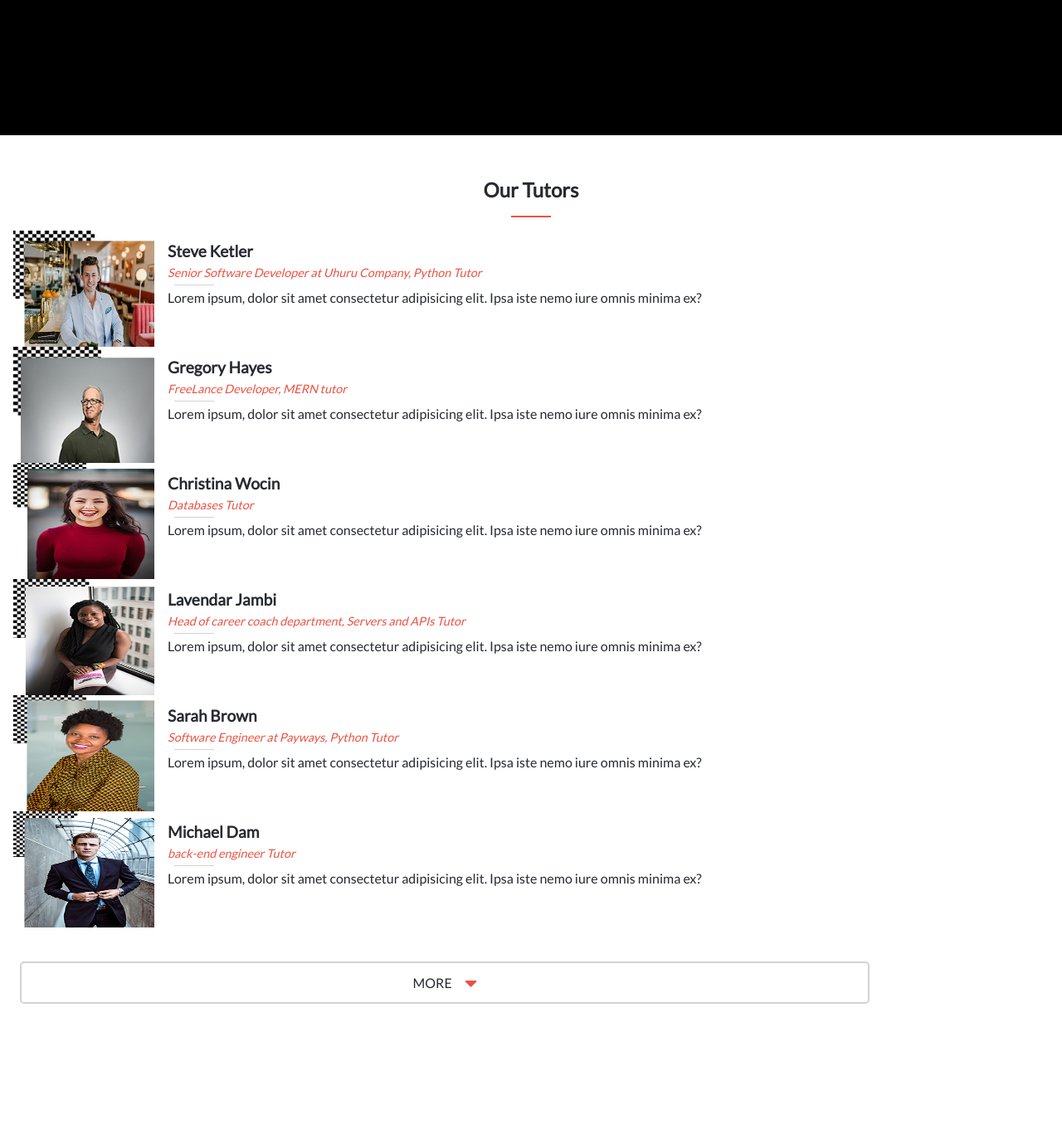
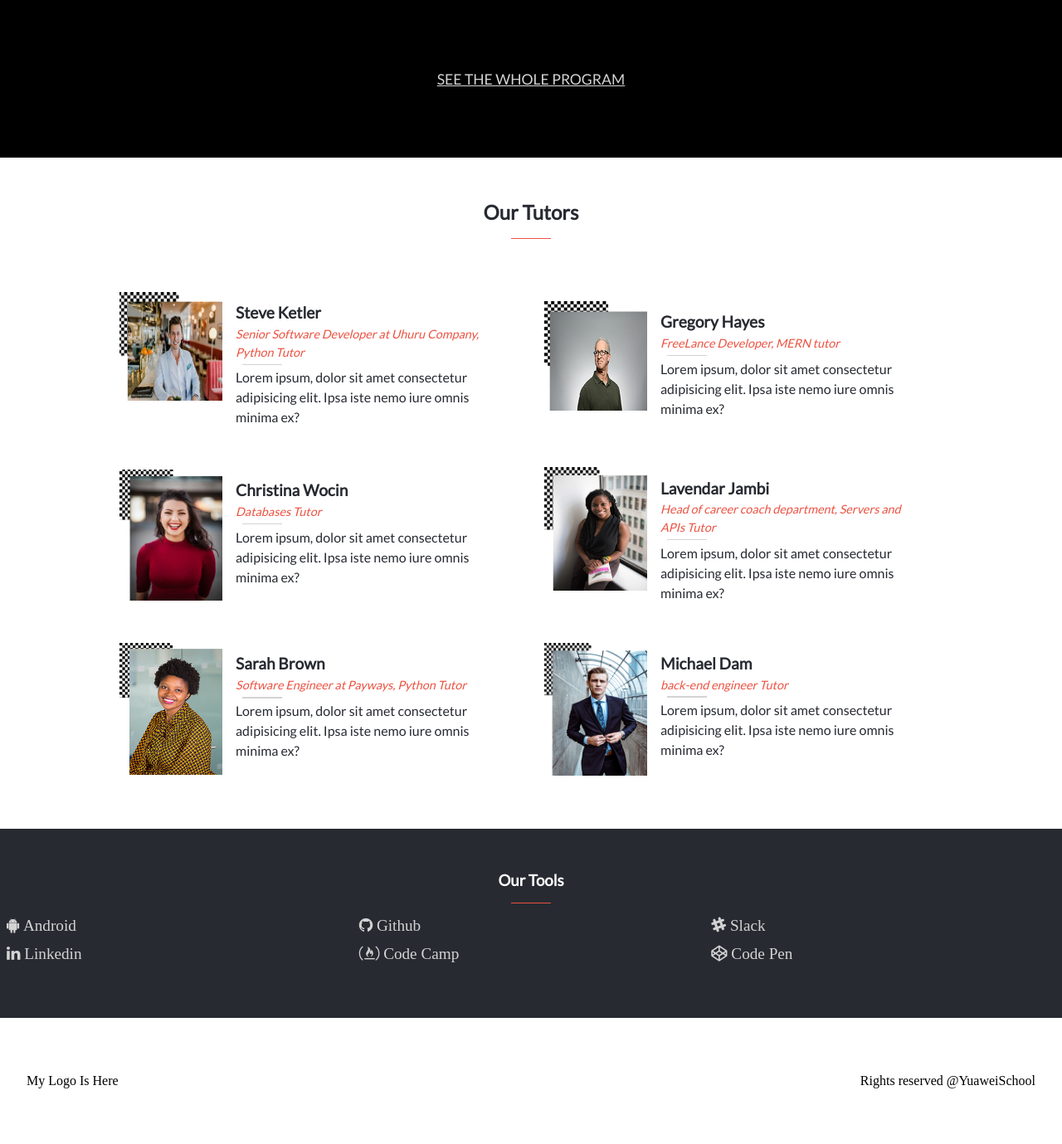
Before and after one commit to kessio/capstoneProject-1, a website: page index.html in a window 1280 px wide. Shown: the part 1135-2514 px from the top of the page at 83% size. Before the commit the page ends 2450 px from the top, so only its background shows below. Drawn offline with Linux system fonts and the light colour scheme; a web font is replaced by a local one.

Commit message:
Addedstyling to desktop tutor section

```diff
--- a/index.html
+++ b/index.html
@@ -101,6 +101,7 @@
             </div>
             <button class="signup-btn"><a href="#">Get Started</a></button>
         </div>
+        <div class="whole-program"><a href="#">See The Whole Program</a></div>
     </section>
     <section class="featured-tutors">
         <h3 class="section-title">Our Tutors</h3>
@@ -158,11 +159,30 @@
                     <p class="tutor-details">Lorem ipsum, dolor sit amet consectetur adipisicing elit. Ipsa iste nemo iure omnis minima ex?</p>
                 </div>
             </div>
-            <div class="more-tutors">
-                <a href="#">MORE <i class="fa fa-caret-down"></i></a>
-            </div>
+        </div>
+        <div class="more-tutors">
+            <a href="#">MORE <i class="fa fa-caret-down"></i></a>
         </div>
     </section>
+    <section class="partners">
+        <h3>Our Tools</h3>
+        <div class="partners-logos">
+            <ul class="partner-list">
+                <li class="logo-item"><i class="fa fa-android"> Android</i></li>
+                <li class="logo-item"><i class="fa fa-github"> Github</i></li>
+                <li class="logo-item"><i class="fa fa-slack"> Slack</i></li>
+                <li class="logo-item"><i class="fa fa-linkedin"> Linkedin</i></li>
+                <li class="logo-item"><i class="fa fa-free-code-camp"> Code Camp</i></li>
+                <li class="logo-item"><i class="fa fa-codepen"> Code Pen</i></li>
+            </ul>
+        </div>
+    </section>
+
+    <footer class="footer-section">
+        <div class="logo">My Logo Is Here</div>
+        <div class="reserved">Rights reserved @YuaweiSchool</div>
+    </footer>
+
 
   <script src="main.js"></script>
 </body>
--- a/style.css
+++ b/style.css
@@ -430,6 +430,9 @@ svg {
         display: none;
 
     }
+    .whole-program {
+        display: none;
+    }
 
 }
 /*=============================================  Desktop View  ==============================================================*/
@@ -519,15 +522,48 @@ svg {
  .program-row {
     display: flex;
     margin: 0 3rem;
-    padding-bottom: 10rem;
  }
  .program-col{
     display: flex;
     flex-direction: column;
     align-items: center;
-
  }
  .signup-btn {
     display: none;
  }
+ .whole-program{
+    padding: 5rem 0;
+    text-align: center;
+    text-transform: uppercase;
+ }
+ .whole-program a{
+    color: #d3d3d3;
+    font-family: 'lato';
+    font-weight: 500;
+    font-size: 1.1rem;
+ }
+ .whole-program a:hover{
+    color: #EC5242;
+ }
+ /*===============================================   Tutors Section  =======================================================================*/
+ .row-tutors {
+    display: flex;
+    justify-content: center;
+    align-items: center;
+ }
+ .col-tutor {
+    width: 40%;
+    padding-top: 3rem;
+ }
+ .tutor-img {
+    width: 25%;
+    height: 25%;
+ }
+ .speaker-text {
+    padding-right: 3rem;
+ }
+ .more-tutors {
+    display: none;
+ }
+
 }
```
